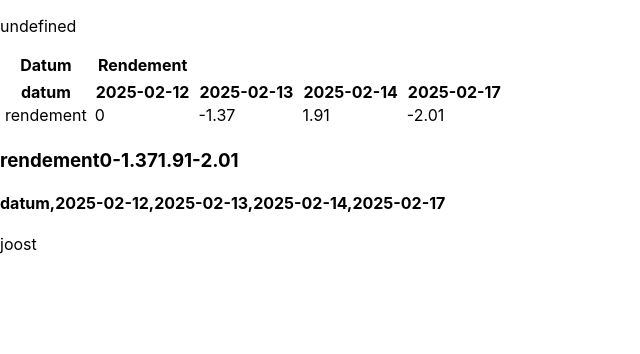
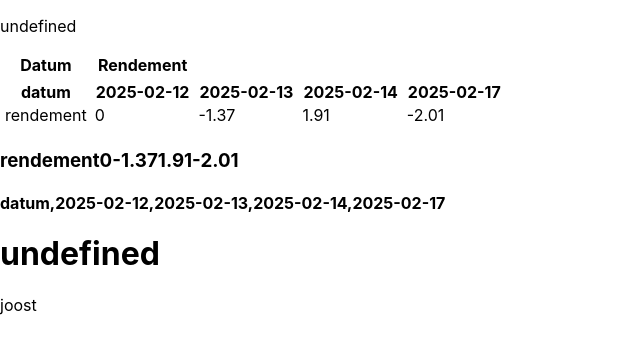
Before and after one commit to jojoost0128/rendement-berekenen, a React (Create React App) app in the folder java_aandelen/: page / in a window 1280 px wide. Shown: the top 354 px of the page, without its empty margins (0-640 px from the left). Built offline with nearby package versions, Linux system fonts and the light colour scheme; no server answers.

Commit message:
ik probeer de api door te sturen van het bestandje Tabel_opdelen naar tabel zodat ik in tabel opdelen een iriterator kan zetten om van elke aandeel z'n eigen tabel te krijgen. Het rare is ik kan de objecten zien in de console log maar het lukt mij niet om ze in te schakelen via javascript.

```diff
--- a/java_aandelen/src/App.js
+++ b/java_aandelen/src/App.js
@@ -7,7 +7,6 @@ function App() {
   return(
     <div>
       <RendementTabel />
-      <TabelGenerator />
       <p>joost</p>
     </div>
   )
--- a/java_aandelen/src/Tabel.js
+++ b/java_aandelen/src/Tabel.js
@@ -4,7 +4,7 @@ import React, { useState, useEffect } from "react"
 
 
 
-const TabelGenerator = () => {
+const TabelGenerator = (props) => {
 
     let currentDate = new Date().toISOString().split('T')[0]
     //  in tabledata en de code t/m regel 14 pakt de API en vewerkt het in een object
@@ -12,7 +12,10 @@ const TabelGenerator = () => {
     const tijdelijke_Variabele = [{"fundId":1,"fundName":"ASN Duurzaam Aandelenfonds","prices":{"2025-02-17":175.33,"2025-02-14":177.34,"2025-02-13":175.43,"2025-02-12":176.8}},{"fundId":2,"fundName":"ASN Duurzaam Obligatiefonds","prices":{"2025-02-25":25.22,"2025-02-24":25.2,"2025-02-21":25.12,"2025-02-20":25.11,"2025-02-19":25.17,"2025-02-18":25.17,"2025-02-17":25.23,"2025-02-14":25.22}}]
 
     const [tabledata, setTabledata] = useState(tijdelijke_Variabele)
-
+    //setTabledata(JSON.stringify(props.DataForTable.key))
+    const testje = props.DataForTable
+    console.log("hieronder is je testje")
+    console.log(testje)
 
     const key = "prices"
     //de array is om de plaatsing van de datums te zien van priceKeys
@@ -60,6 +63,7 @@ const TabelGenerator = () => {
             </table>
             <h3>{rendementArrey}</h3>
             <h4>{`${datumArrey}`}</h4>
+            <h1>{`${JSON.stringify(testje)}`}</h1>
         </div>
     )
 }
--- a/java_aandelen/src/Tabel_opdelen.js
+++ b/java_aandelen/src/Tabel_opdelen.js
@@ -20,12 +20,12 @@ const RendementTabel = () => {
 
         }, [])
 
-        const testbestand = tabledata.map(item => {console.log(`dit is een Item van for each:${item["fundId"]}`)})
+        //const testbestand = tabledata.map(item => {console.log(`dit is een Item van for each:${item["fundId"]}`)})
 
     return (
         <div>
-            <p>{`${JSON.stringify(tabledata[1])}`}</p>
-            <p>{`${testbestand}`}</p>
+            <p>{`${tabledata[1]}`}</p>
+            <TabelGenerator DataForTable = {tabledata[1]}/>
         </div>
     )
 }
```
